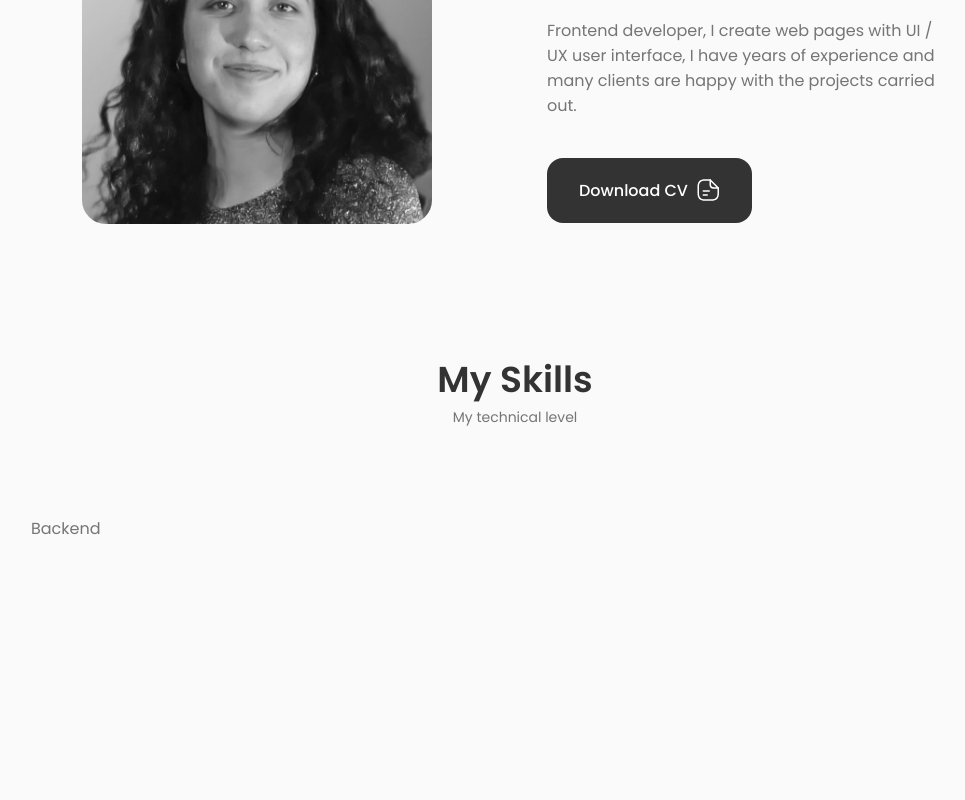
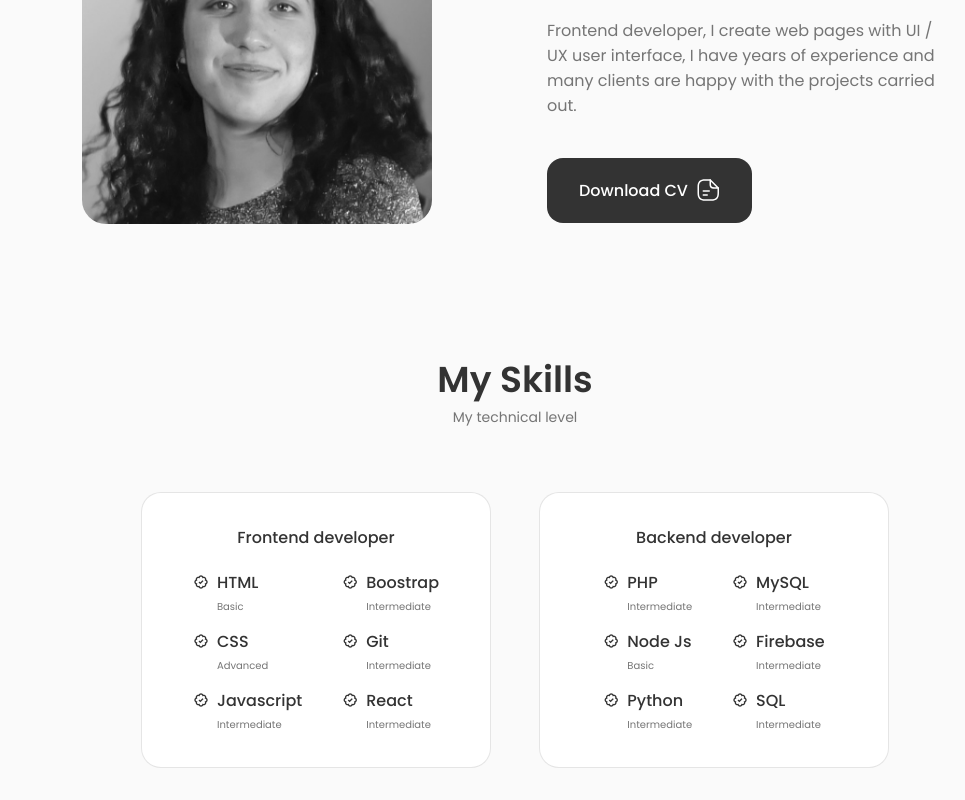
Before and after one commit to bberenice02/portfolio_Berenice, a React (Create React App) app: page / in a window 1280 px wide. Shown: the part 363-1163 px from the top of the page, without its empty margins (125-1090 px from the left). Before the commit the page ends 936 px from the top, so only its background shows below. Built offline with nearby package versions, Linux system fonts and the light colour scheme.

Commit message:
skills component final commit

```diff
--- a/src/components/skills/Backend.jsx
+++ b/src/components/skills/Backend.jsx
@@ -2,7 +2,69 @@
 
 const Backend = () => {
   return (
-    <div>Backend</div>
+    <div className="skills__content">
+      <h3 className="skills__title">Backend developer</h3>
+
+      <div className="skills__box">
+        <div className="skills__group">
+          <div className="skills__data">
+            <i class='bx bx-badge-check'></i>
+
+            <div>
+              <h3 className="skills__name">PHP</h3>
+              <span className="skills__level">Intermediate</span>
+            </div>
+          </div>
+
+          <div className="skills__data">
+            <i class='bx bx-badge-check'></i>
+
+            <div>
+              <h3 className="skills__name">Node Js</h3>
+              <span className="skills__level">Basic</span>
+            </div>
+          </div>
+
+          <div className="skills__data">
+            <i class='bx bx-badge-check'></i>
+
+            <div>
+              <h3 className="skills__name">Python</h3>
+              <span className="skills__level">Intermediate</span>
+            </div>
+          </div>
+        </div>
+
+        <div className="skills__group">
+          <div className="skills__data">
+            <i class='bx bx-badge-check'></i>
+
+            <div>
+              <h3 className="skills__name">MySQL</h3>
+              <span className="skills__level">Intermediate</span>
+            </div>
+          </div>
+
+          <div className="skills__data">
+            <i class='bx bx-badge-check'></i>
+
+            <div>
+              <h3 className="skills__name">Firebase</h3>
+              <span className="skills__level">Intermediate</span>
+            </div>
+          </div>
+
+          <div className="skills__data">
+            <i class='bx bx-badge-check'></i>
+
+            <div>
+              <h3 className="skills__name">SQL</h3>
+              <span className="skills__level">Intermediate</span>
+            </div>
+          </div>
+        </div>
+      </div>
+    </div>
   )
 }
 
--- a/src/components/skills/Frontend.jsx
+++ b/src/components/skills/Frontend.jsx
@@ -3,13 +3,67 @@
 const Frontend = () => {
   return (
     <div className="skills__content">
-        <h3 className="skills__title"></h3>
+      <h3 className="skills__title">Frontend developer</h3>
 
-        <div className="skills__box">
-            <div className="skills__group">
-                <div className="skills__data"></div>
+      <div className="skills__box">
+        <div className="skills__group">
+          <div className="skills__data">
+            <i class='bx bx-badge-check'></i>
+
+            <div>
+              <h3 className="skills__name">HTML</h3>
+              <span className="skills__level">Basic</span>
             </div>
+          </div>
+
+          <div className="skills__data">
+            <i class='bx bx-badge-check'></i>
+
+            <div>
+              <h3 className="skills__name">CSS</h3>
+              <span className="skills__level">Advanced</span>
+            </div>
+          </div>
+
+          <div className="skills__data">
+            <i class='bx bx-badge-check'></i>
+
+            <div>
+              <h3 className="skills__name">Javascript</h3>
+              <span className="skills__level">Intermediate</span>
+            </div>
+          </div>
         </div>
+
+        <div className="skills__group">
+          <div className="skills__data">
+            <i class='bx bx-badge-check'></i>
+
+            <div>
+              <h3 className="skills__name">Boostrap</h3>
+              <span className="skills__level">Intermediate</span>
+            </div>
+          </div>
+
+          <div className="skills__data">
+            <i class='bx bx-badge-check'></i>
+
+            <div>
+              <h3 className="skills__name">Git</h3>
+              <span className="skills__level">Intermediate</span>
+            </div>
+          </div>
+
+          <div className="skills__data">
+            <i class='bx bx-badge-check'></i>
+
+            <div>
+              <h3 className="skills__name">React</h3>
+              <span className="skills__level">Intermediate</span>
+            </div>
+          </div>
+        </div>
+      </div>
     </div>
   )
 }
--- a/src/components/skills/skills.css
+++ b/src/components/skills/skills.css
@@ -0,0 +1,83 @@
+.skills__container {
+    grid-template-columns: repeat(2, 350px);
+    column-gap: 3rem;
+    justify-content: center;
+}
+
+.skills__content {
+    background-color: var(--container-color);
+    border: 1px solid rgba(0, 0, 0, 0.1);
+    padding: 2rem 4rem;
+    border-radius: 1.25rem;
+}
+
+.skills__title {
+    font-size: var(--normal-font-size);
+    font-weight: var(--font-medium);
+    text-align: center;
+    margin-bottom: var(--mb-1-5);
+}
+
+.skills__box {
+    display: flex;
+    justify-content: center;
+    column-gap: 2.5rem;
+}
+
+.skills__group {
+    display: grid;
+    align-items: flex-start;
+    row-gap: 1rem;
+}
+
+.skills__data {
+    display: flex;
+    column-gap: 0.5rem;
+}
+
+.skills .bx-badge-check {
+    font-size: 1rem;
+    color: var(--title-color);
+}
+
+.skills__name {
+    font-size: var(--normal-font-size);
+    font-weight: var(--font-medium);
+    line-height: 18px;
+}
+
+.skills__level {
+    font-size: var(--tiny-font-size);
+}
+
+
+/*=================== BREAKPOINT =================*/
+/* For large devices */
+@media screen and (max-width: 992px) {
+    .skills__container {
+        grid-template-columns: max-content;
+        row-gap: 2rem;
+    }
+}
+
+/* For medium devices */
+@media screen and (max-width: 576px) {
+    .skills__container {
+        grid-template-columns: 1fr;
+    }
+
+    .skills__content {
+        padding: 1.5rem;
+    }
+}
+
+/* For small devices */
+@media screen and (max-width: 350px) {
+    .skills__box {
+        column-gap: 1.25rem;
+    }
+
+    .skills__name {
+        font-size: var(--small-font-size);
+    }
+}
```
